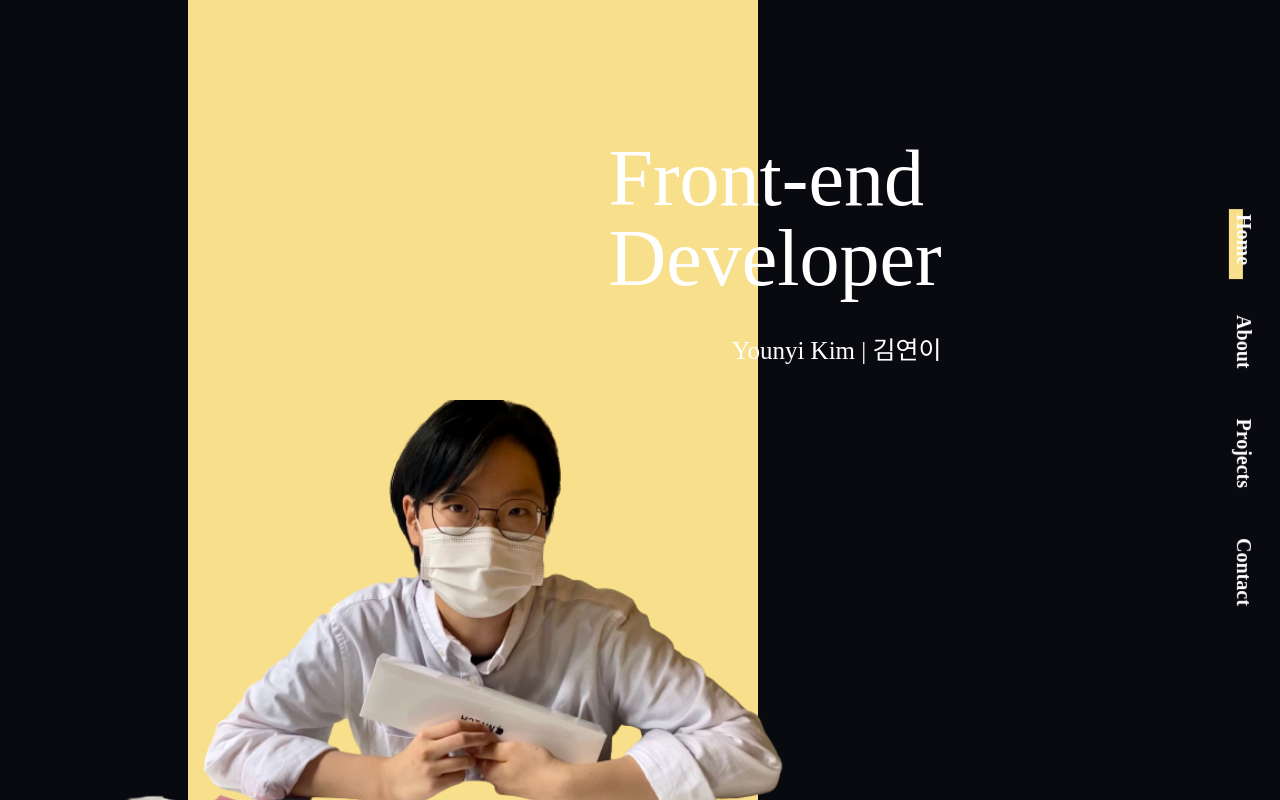
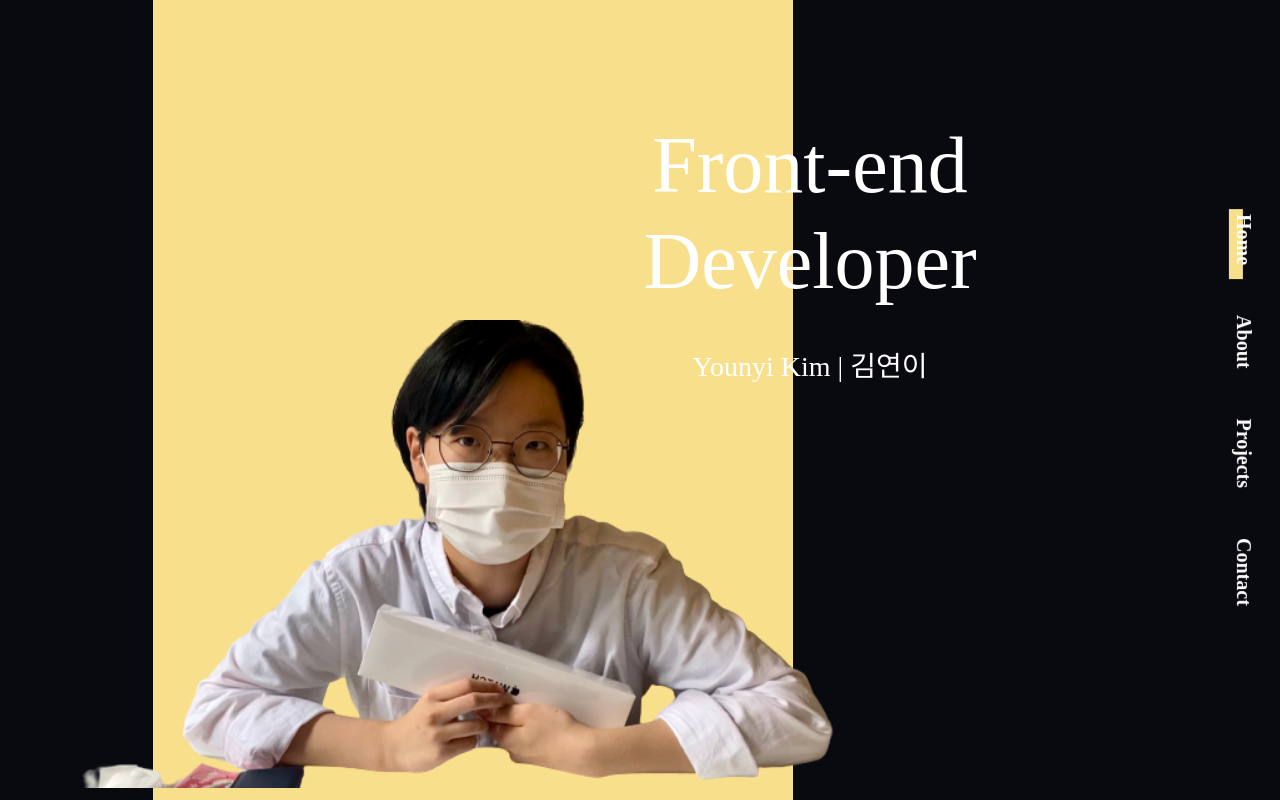
Before and after one commit to younyikim/portfolio, a React (Create React App) app: page / in a window 1280 px wide. Shown: the top 800 px of the page. Built offline with nearby package versions, Linux system fonts and the light colour scheme; a web font is replaced by a local one.

Commit message:
:tada: feat : landing page text animation 추가

```diff
--- a/src/commons/Header.jsx
+++ /dev/null
@@ -1,31 +0,0 @@
-import styled from 'styled-components';
-
-const Header = () => {
-  return (
-    <StyledWrapper>
-      <span></span>
-    </StyledWrapper>
-  );
-};
-
-export default Header;
-
-const StyledWrapper = styled.header`
-  @import url('https://fonts.googleapis.com/css2?family=Lato&family=Roboto&family=Roboto+Mono:ital,wght@0,400;0,700;1,700&display=swap');
-
-  display: flex;
-  position: sticky;
-  top: 0;
-  left: 0;
-  width: 100%;
-  height: 4rem;
-  font-family: 'Roboto Mono', monospace;
-
-  & > span {
-    margin-top: 0.7rem;
-    margin-left: 1rem;
-    font-family: 'Roboto Mono', monospace;
-    font-size: 2.3rem;
-    font-style: italic;
-  }
-`;
--- a/src/components/MainBody.jsx
+++ b/src/components/MainBody.jsx
@@ -1,23 +1,43 @@
 import { gsap } from 'gsap';
-import { ScrollTrigger } from 'gsap/ScrollTrigger';
 import { useEffect, useRef } from 'react';
 import styled from 'styled-components';
 import mainImg from 'assets/main_remove.png';
 
 const MainBody = () => {
   const textRef = useRef();
+  const bgRef = useRef();
+  const textRef2 = useRef();
+  const bgRef2 = useRef();
+  const nameRef = useRef();
 
-  useEffect(() => {});
+  useEffect(() => {
+    let tl = gsap.timeline();
+    tl.to(bgRef.current, 0.3, { scaleX: 1 })
+      .to(bgRef2.current, 0.3, { scaleX: 1 })
+      .to(textRef.current, 0.1, { opacity: 1 }, '-=0.1')
+      .to(textRef2.current, 0.2, { opacity: 1 }, '-=0.1')
+      .to(bgRef.current, 0.2, { scaleX: 0 })
+      .to(bgRef2.current, 0.2, { scaleX: 0 })
+      .to(nameRef.current, 0.4, { opacity: 1 }, '-=0.1');
+  }, []);
 
   return (
     <StyledWrapper>
       <StyledImgContainer>
         <img src={mainImg} alt="" />
       </StyledImgContainer>
-      <StyledDesc ref={textRef}>
-        <span>Front-end</span>
-        <span>Developer</span>
-        <span>Younyi Kim | 김연이</span>
+      <StyledDesc>
+        <div>
+          <span ref={textRef}>Front-end</span>
+          <span ref={bgRef}></span>
+        </div>
+        <div>
+          <span ref={textRef2}>Developer</span>
+          <span ref={bgRef2}></span>
+        </div>
+        <div>
+          <span ref={nameRef}>Younyi Kim | 김연이</span>
+        </div>
       </StyledDesc>
     </StyledWrapper>
   );
@@ -37,6 +57,8 @@ const StyledWrapper = styled.section`
 const StyledDesc = styled.div`
   display: flex;
   flex-direction: column;
+  justify-content: center;
+  align-items: center;
   position: relative;
   top: -15rem;
   left: -15rem;
@@ -44,24 +66,67 @@ const StyledDesc = styled.div`
   font-size: 8rem;
   z-index: 10;
   color: white;
+  line-height: 1.205;
 
-  & > span:last-child {
+  & > div:first-child {
+    position: relative;
+
+    & > span:first-child {
+      opacity: 0;
+    }
+
+    & > span:last-child {
+      width: 100%;
+      height: 100%;
+      position: absolute;
+      left: 0;
+      top: 0;
+      z-index: 100;
+      transform-origin: left;
+      transform: scaleX(0);
+      background-color: #f8df8b;
+    }
+  }
+
+  & > div:nth-child(2) {
+    position: relative;
+
+    & > span:first-child {
+      opacity: 0;
+    }
+
+    & > span:last-child {
+      width: 100%;
+      height: 100%;
+      position: absolute;
+      left: 0;
+      top: 0;
+      z-index: 100;
+      transform-origin: left;
+      transform: scaleX(0);
+      background-color: #090910;
+    }
+  }
+  & > div:last-child {
     margin-top: 4rem;
-    font-size: 2.5rem;
-    text-align: right;
+    font-size: 2.8rem;
+
+    & > span {
+      opacity: 0;
+      text-align: right;
+    }
   }
 `;
 
 const StyledImgContainer = styled.div`
   position: relative;
-  width: 570px;
+  width: 50%;
   height: 100%;
-  z-index: 1;
   background-color: #f8df8b;
 
   & > img {
     position: absolute;
-    top: 50%;
+    top: 40%;
     left: -100px;
     width: 130%;
     z-index: 1;
```
